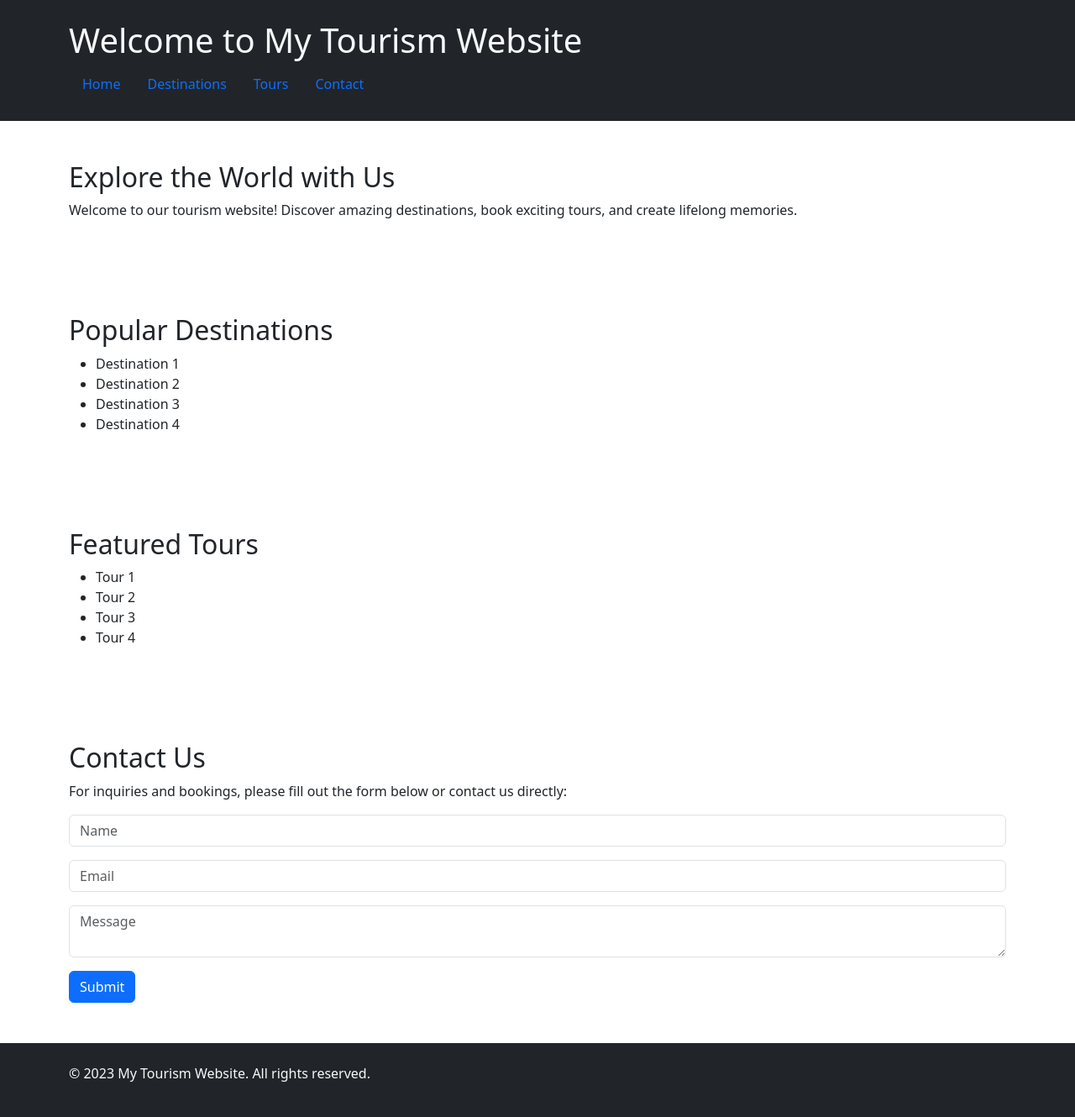
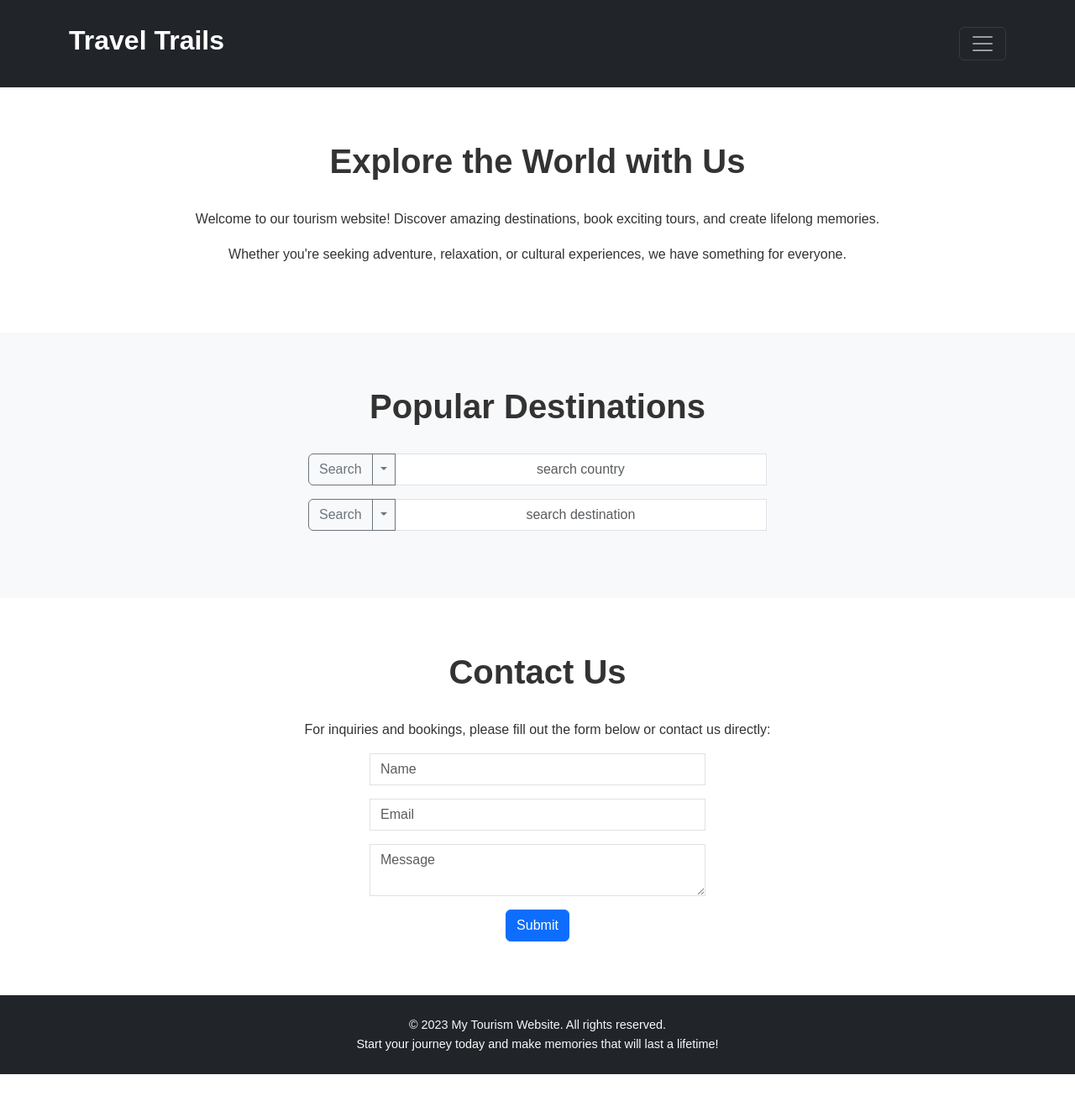
Before and after one commit to ei-accerly/Hackathon, a Django app: page / in a window 1280 px wide. Shown: the whole page at 84% size. After the commit the page ends 1279 px from the top, so only its background shows below. Run offline with Django 4.2, Linux system fonts and the light colour scheme; some libraries are stand-ins or nearby versions.

Commit message:
modify  landing page

```diff
--- a/templates/landingPage.html
+++ b/templates/landingPage.html
@@ -1,59 +1,184 @@
 <!DOCTYPE html>
 <html>
+
 <head>
-  <title>My Tourism Website</title>
-  <link rel="stylesheet" href="https://cdnjs.cloudflare.com/ajax/libs/twitter-bootstrap/5.3.0/css/bootstrap.min.css">
+  <title>Travel Trails</title>
+  <link rel="stylesheet" href="https://cdnjs.cloudflare.com/ajax/libs/bootstrap/5.3.0/css/bootstrap.min.css">
+  <link rel="stylesheet" href="https://cdnjs.cloudflare.com/ajax/libs/bootstrap-select/1.14.0/css/bootstrap-select.min.css">
+  <style>
+    body {
+      font-family: "Arial", sans-serif;
+      font-size: 16px;
+      line-height: 1.6;
+      color: #333;
+    }
+
+    .navbar {
+      background-color: #343a40;
+    }
+
+    .navbar-brand {
+      color: #fff;
+      font-size: 2rem;
+      font-weight: bold;
+    }
+
+    .nav-link {
+      color: #fff;
+      font-size: 1.2rem;
+    }
+
+    section {
+      padding: 4rem 0;
+    }
+
+    h2 {
+      margin-bottom: 2rem;
+      font-size: 2.5rem;
+      font-weight: bold;
+      color: #333;
+    }
+
+    p {
+      margin-bottom: 1rem;
+    }
+
+    ul {
+      list-style-type: none;
+      padding: 0;
+    }
+
+    ul li {
+      margin-bottom: 0.5rem;
+      font-size: 1.2rem;
+    }
+
+    form {
+      max-width: 400px;
+      margin: 0 auto;
+    }
+
+    .form-control {
+      border-radius: 0;
+    }
+
+    .bootstrap-select .dropdown-toggle:focus {
+      outline: none;
+      box-shadow: none;
+    }
+
+    .bootstrap-select .dropdown-menu {
+      max-height: 200px;
+      overflow-y: auto;
+      border-radius: 0;
+      box-shadow: 0 0 10px rgba(0, 0, 0, 0.1);
+    }
+
+    .bootstrap-select .dropdown-menu li a {
+      padding: 0.5rem 1rem;
+      color: #333;
+      font-weight: normal;
+      white-space: nowrap;
+    }
+
+    .bootstrap-select .dropdown-menu li a:hover,
+    .bootstrap-select .dropdown-menu li a:focus {
+      background-color: #f8f9fa;
+      color: #333;
+    }
+
+    .bootstrap-select .dropdown-menu li a.active {
+      background-color: #007bff;
+      color: #fff;
+    }
+
+    .bootstrap-select .bs-searchbox .form-control {
+      border-radius: 0;
+      margin-bottom: 0.5rem;
+      text-align: center; /* Added */
+    }
+
+    footer {
+      background-color: #343a40;
+      color: #fff;
+      text-align: center;
+    }
+
+    footer p {
+      margin: 0;
+      font-size: 0.9rem;
+    }
+  </style>
 </head>
+
 <body>
-  <header class="bg-dark text-light py-4">
+  <header class="navbar navbar-dark bg-dark py-4">
     <div class="container">
-      <h1>Welcome to My Tourism Website</h1>
-      <nav>
-        <ul class="nav">
+      <h1 class="navbar-brand">Travel Trails</h1>
+      <button class="navbar-toggler" type="button" data-bs-toggle="collapse" data-bs-target="#navbarNav"
+        aria-controls="navbarNav" aria-expanded="false" aria-label="Toggle navigation">
+        <span class="navbar-toggler-icon"></span>
+      </button>
+      <div class="collapse navbar-collapse" id="navbarNav">
+        <ul class="navbar-nav ms-auto">
           <li class="nav-item"><a class="nav-link" href="#home">Home</a></li>
           <li class="nav-item"><a class="nav-link" href="#destinations">Destinations</a></li>
           <li class="nav-item"><a class="nav-link" href="#tours">Tours</a></li>
           <li class="nav-item"><a class="nav-link" href="#contact">Contact</a></li>
         </ul>
-      </nav>
+      </div>
     </div>
   </header>
 
-  <section id="home" class="py-5">
+  <section id="home">
     <div class="container">
-      <h2>Explore the World with Us</h2>
-      <p>Welcome to our tourism website! Discover amazing destinations, book exciting tours, and create lifelong memories.</p>
+      <h2 class="text-center">Explore the World with Us</h2>
+      <p class="text-center">Welcome to our tourism website! Discover amazing destinations, book exciting tours, and
+        create lifelong memories.</p>
+      <p class="text-center">Whether you're seeking adventure, relaxation, or cultural experiences, we have something for
+        everyone.</p>
     </div>
   </section>
 
-  <section id="destinations" class="py-5">
+  <section id="destinations" class="bg-light">
     <div class="container">
-      <h2>Popular Destinations</h2>
-      <ul>
-        <li>Destination 1</li>
-        <li>Destination 2</li>
-        <li>Destination 3</li>
-        <li>Destination 4</li>
-      </ul>
+      <h2 class="text-center">Popular Destinations</h2>
+      <div class="row justify-content-center">
+        <div class="col-md-6">
+          <div class="input-group mb-3">
+            <button type="button" class="btn btn-outline-secondary">Search</button>
+            <button type="button" class="btn btn-outline-secondary dropdown-toggle dropdown-toggle-split" data-bs-toggle="dropdown" aria-expanded="false">
+              <span class="visually-hidden">Toggle Dropdown</span>
+            </button>
+            <ul class="dropdown-menu">
+              <li><a class="dropdown-item" href="#">country 1</a></li>
+              <li><a class="dropdown-item" href="#">country 2</a></li>
+              <li><a class="dropdown-item" href="#">country 3</a></li>
+            </ul>
+            <input type="text" class="form-control text-center" placeholder="search country" aria-label="Text input with segmented dropdown button">
+          </div>
+          <div class="input-group mb-3">
+            <button type="button" class="btn btn-outline-secondary">Search</button>
+            <button type="button" class="btn btn-outline-secondary dropdown-toggle dropdown-toggle-split" data-bs-toggle="dropdown" aria-expanded="false">
+              <span class="visually-hidden">Toggle Dropdown</span>
+            </button>
+            <ul class="dropdown-menu">
+              <li><a class="dropdown-item" href="#">destination 1</a></li>
+              <li><a class="dropdown-item" href="#">destination 2</a></li>
+              <li><a class="dropdown-item" href="#">destination 3</a></li>
+            </ul>
+            <input type="text" class="form-control text-center" placeholder="search destination" aria-label="Text input with segmented dropdown button">
+          </div>
+        </div>
+
+      </div>
     </div>
   </section>
 
-  <section id="tours" class="py-5">
+  <section id="contact">
     <div class="container">
-      <h2>Featured Tours</h2>
-      <ul>
-        <li>Tour 1</li>
-        <li>Tour 2</li>
-        <li>Tour 3</li>
-        <li>Tour 4</li>
-      </ul>
-    </div>
-  </section>
-
-  <section id="contact" class="py-5">
-    <div class="container">
-      <h2>Contact Us</h2>
-      <p>For inquiries and bookings, please fill out the form below or contact us directly:</p>
+      <h2 class="text-center">Contact Us</h2>
+      <p class="text-center">For inquiries and bookings, please fill out the form below or contact us directly:</p>
       <form>
         <div class="mb-3">
           <input type="text" class="form-control" placeholder="Name" required>
@@ -64,7 +189,9 @@
         <div class="mb-3">
           <textarea class="form-control" placeholder="Message" required></textarea>
         </div>
-        <button type="submit" class="btn btn-primary">Submit</button>
+        <div class="text-center">
+          <button type="submit" class="btn btn-primary">Submit</button>
+        </div>
       </form>
     </div>
   </section>
@@ -72,9 +199,15 @@
   <footer class="bg-dark text-light py-4">
     <div class="container">
       <p>&copy; 2023 My Tourism Website. All rights reserved.</p>
+      <p class="text-center">Start your journey today and make memories that will last a lifetime!</p>
     </div>
   </footer>
 
   <script src="https://cdnjs.cloudflare.com/ajax/libs/bootstrap/5.3.0/js/bootstrap.bundle.min.js"></script>
+  <script src="https://cdnjs.cloudflare.com/ajax/libs/bootstrap-select/1.14.0/js/bootstrap-select.min.js"></script>
+  <script>
+
+  </script>
 </body>
+
 </html>
```
